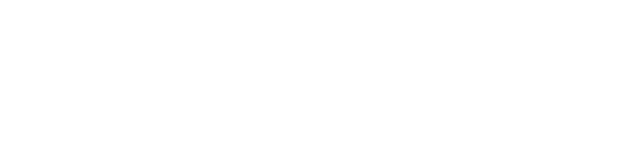
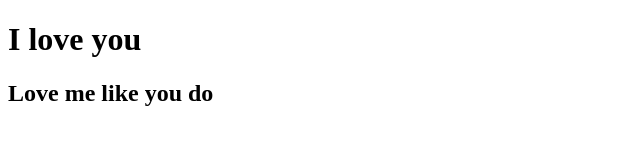
Before and after one commit to Mariyam-Suraiya/my-second-repo, a plain HTML site: page index.html in a window 1280 px wide. Shown: the whole page, without its empty margins (0-640 px from the left). Drawn offline with Linux system fonts and the light colour scheme.

Commit message:
added header

```diff
--- a/index.html
+++ b/index.html
@@ -7,6 +7,7 @@
     <title>My second github</title>
 </head>
 <body>
-
+    <h1>I love you</h1>
+    <h2>Love me like you do</h2>
 </body>
 </html>
```
